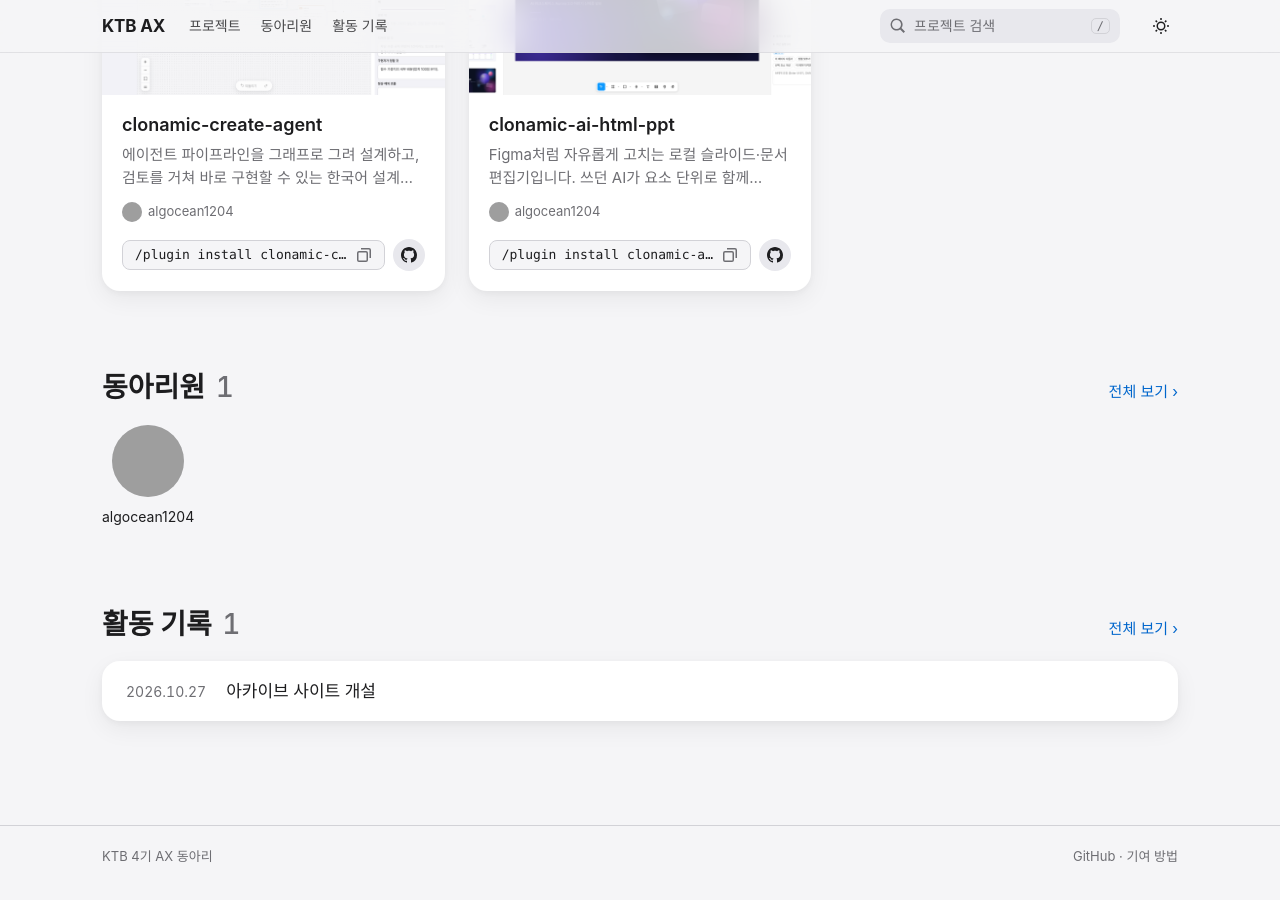
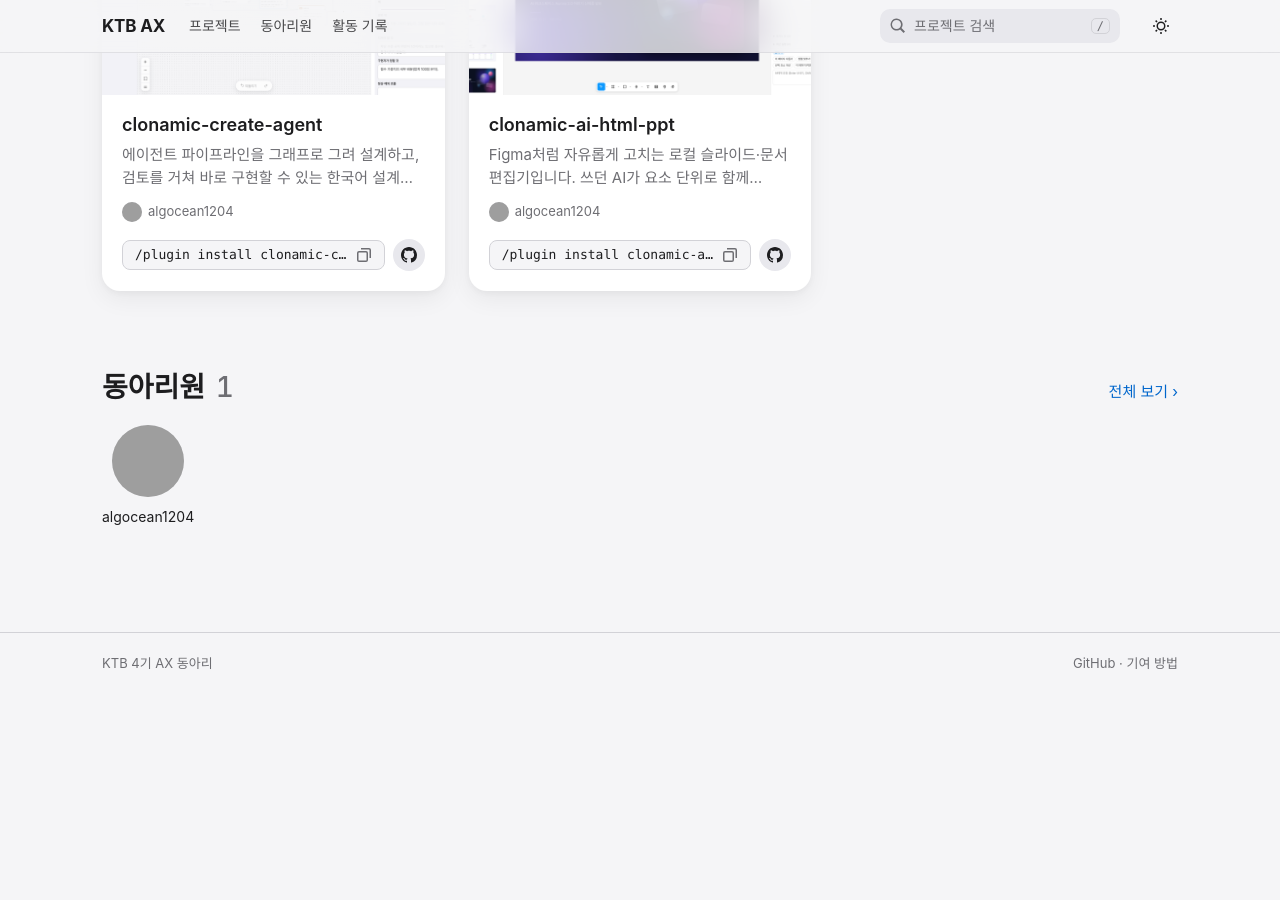
Before and after one commit to KTB-4th-AX/ktb-4th-ax.github.io, a Jekyll site: the page built from index.html, in a window 1280 px wide and 900 px high, scrolled down 713 px. Built offline with Jekyll 4.4.1, drawn with Linux system fonts in a browser that asks for light colours; some web fonts are replaced; after the commit the page ends 1419 px from its top, so only the background shows below that; grey boxes are pictures that could not be loaded.

Commit message:
chore: 아카이브 사이트 소개 기록 삭제
기록이 없을 때는 홈의 활동 기록 섹션을 숨기고 기록 페이지에 빈 상태를
표시한다.

```diff
--- a/_posts/2026-10-27-kickoff.md
+++ /dev/null
@@ -1,7 +0,0 @@
----
-title: 아카이브 사이트 개설
----
-동아리 활동 기록과 동아리원이 만든 프로젝트를 모아 둘 사이트를 열었습니다.
-
-- 프로젝트는 `_projects/`, 동아리원은 `_members/`, 활동 기록은 `_posts/`에 마크다운 파일로 추가합니다.
-- 영상은 50MB 이하 mp4로 압축해 `assets/videos/`에 넣습니다.
--- a/index.html
+++ b/index.html
@@ -60,6 +60,7 @@ layout: default
   </ul>
 </section>
 
+{%- if site.posts.size > 0 -%}
 <section class="section wrap" aria-labelledby="h-rec">
   <div class="section-head">
     <h2 id="h-rec">활동 기록 <span class="num">{{ site.posts.size }}</span></h2>
@@ -71,3 +72,4 @@ layout: default
     {%- endfor -%}
   </ol>
 </section>
+{%- endif -%}
--- a/records/index.html
+++ b/records/index.html
@@ -7,6 +7,7 @@ description: KTB 4기 AX 동아리 활동 기록
   <h1>활동 기록</h1>
 </div>
 <div class="wrap timeline">
+  {%- if site.posts.size == 0 -%}<p class="muted">아직 기록이 없습니다.</p>{%- endif -%}
   {%- assign years = site.posts | group_by_exp: 'r', "r.date | date: '%Y'" -%}
   {%- for y in years -%}
   <section aria-labelledby="y{{ y.name }}">
```
